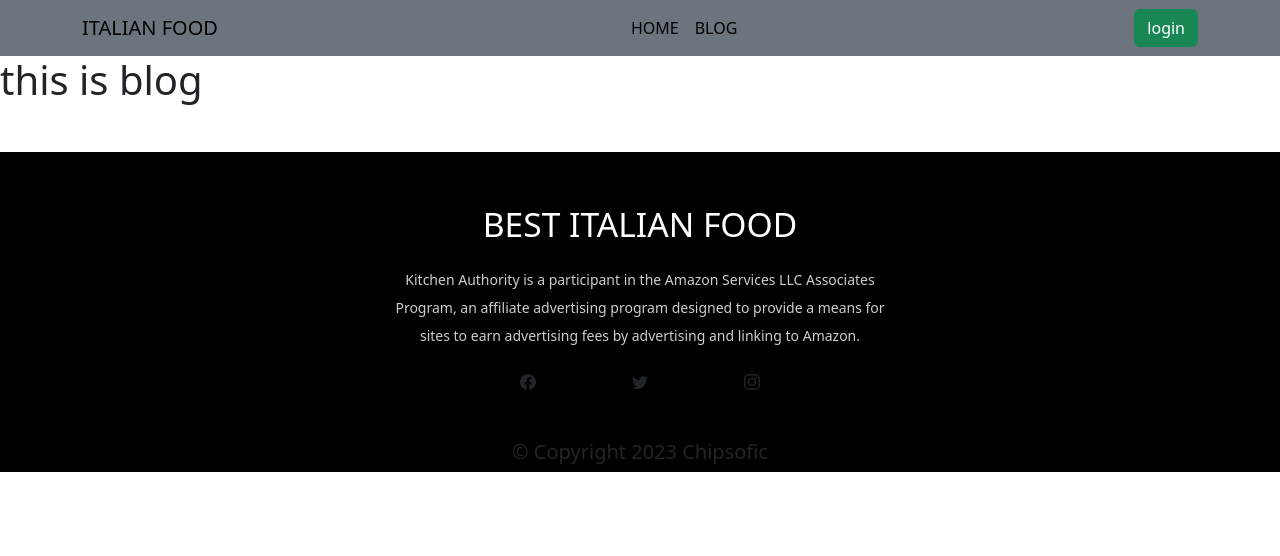
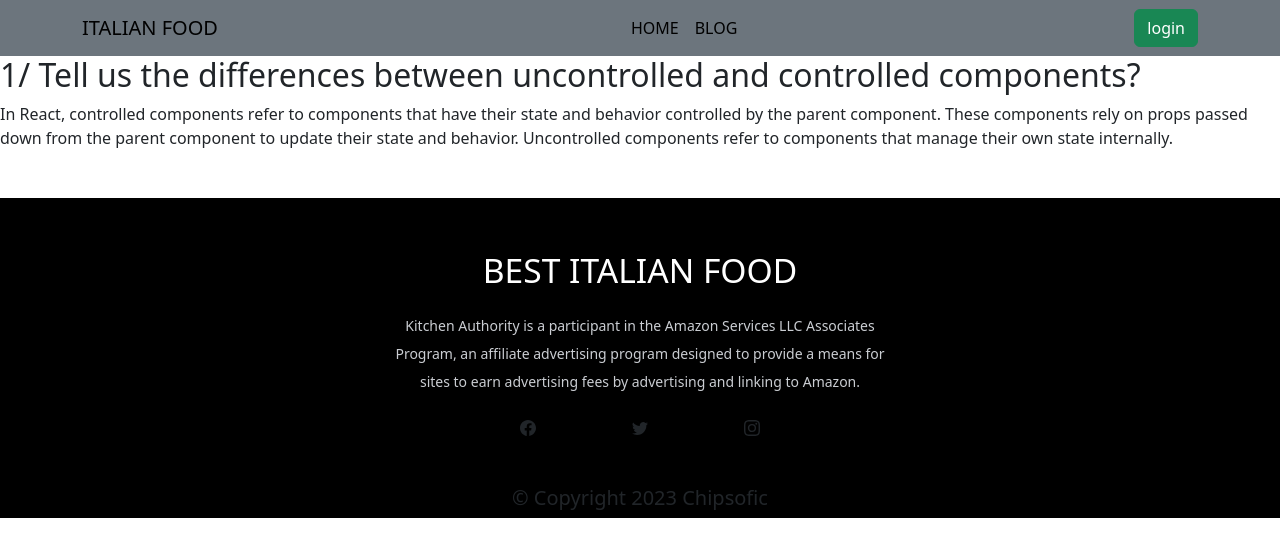
Before and after one commit to arafat717/food-making-client, a React (Vite) app: page /blog in a window 1280 px wide. Shown: the top 556 px of the page. Built offline with nearby package versions, Linux system fonts and the light colour scheme; no server answers.

Commit message:
third commit

```diff
--- a/package.json
+++ b/package.json
@@ -19,6 +19,7 @@
     "react-dom": "^18.2.0",
     "react-icons": "^4.8.0",
     "react-router-dom": "^6.11.0",
+    "react-toastify": "^9.1.2",
     "sort-by": "^1.2.0"
   },
   "devDependencies": {
--- a/src/pages/Blog/Blog.jsx
+++ b/src/pages/Blog/Blog.jsx
@@ -4,7 +4,10 @@ import React from 'react';
 const Blog = () => {
     return (
         <div>
-            <h1>this is blog</h1>
+            <div>
+                <h2>1/ Tell us the differences between uncontrolled and controlled components?</h2>
+                <p>In React, controlled components refer to components that have their state and behavior controlled by the parent component. These components rely on props passed down from the parent component to update their state and behavior. Uncontrolled components refer to components that manage their own state internally.</p>
+            </div>
         </div>
     );
 };
--- a/src/pages/Details/Details.jsx
+++ b/src/pages/Details/Details.jsx
@@ -2,10 +2,17 @@
 import React from 'react';
 import { Button, Card } from 'react-bootstrap';
 import { useLoaderData } from 'react-router-dom';
+import {  toast } from 'react-toastify';
+import 'react-toastify/dist/ReactToastify.css';
 
 const Details = () => {
     const food = useLoaderData();
     const { description, ingrediants, method, photo, id, name, exprience, nm_recipies, likes } = food;
+
+    const shawtoast = () =>{
+        return () => toast("Save to favorate!");
+    }
+
     return (
         <div className='mt-5'>
             <Card>
@@ -28,7 +35,7 @@ const Details = () => {
                     <Card.Text>
                         Tottal: {nm_recipies}
                     </Card.Text>
-                    <Button variant="primary">Go somewhere</Button>
+                    <Button onClick={shawtoast} variant="primary">Favorate</Button>
                 </Card.Body>
             </Card>
         </div>
```
Also changed, not shown: 1 other file (tests, documents, lock files or other folders).
